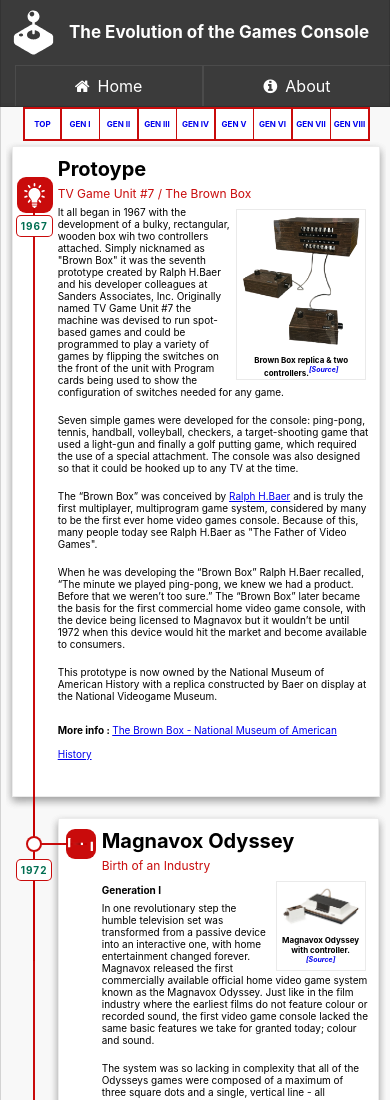
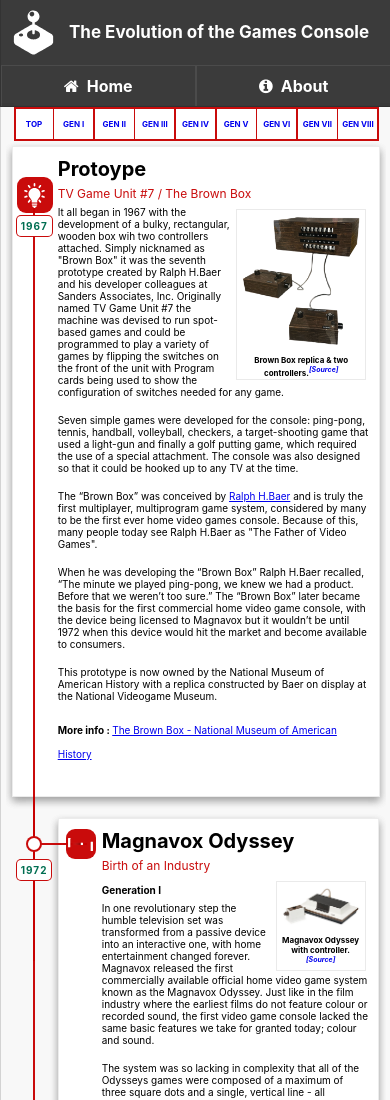
Before and after one commit to dybacz/evolution-of-consoles, a plain HTML site: page index.html in a window 390 px wide. Shown: the top 1100 px of the page. Drawn offline with Linux system fonts and the light colour scheme; files whose address does not match are found by name.

Commit message:
Finished media querys

```diff
--- a/css/style.css
+++ b/css/style.css
@@ -15,7 +15,7 @@ body {
    background-image: url(../images/other/controller.svg);
    background-attachment: fixed;
    background-repeat: space;
-   padding: 0 120px 0 120px;
+   padding: 0 7.5% 0 7.5%;
    min-height: 100%;
    display: grid;
    grid-template-rows: auto 1fr auto ;
@@ -33,6 +33,7 @@ header {
     border-style: solid;
     border-width: 0 1px 1px 1px;
     border-color: #333333;
+    width: 100%;
     grid-row-start: 1;
     grid-row-end: 2;
 }
@@ -43,7 +44,7 @@ header > p {
   line-height: 80px;
   font-weight: bold;
   padding-left: 8px;
-  font-size: 32px;
+  font-size: 1em;
 }
 
 nav li i {
@@ -103,7 +104,7 @@ header nav a:active{
 }
 
 .list-inline > li a {
-  padding: 10px 23px 10px 23px;
+  padding: 10px 0 10px 0;
   box-sizing: border-box;
   text-decoration: none;
   text-transform: uppercase;
@@ -546,6 +547,18 @@ footer{
     box-sizing: border-box;
 }
 
+
+@media (max-width: 1330px) {
+
+  .list-inline > li {
+    width: calc(100% / 9);
+  }
+
+  .list-inline > li a {
+    padding: 10px 0px 10px 0px;
+  }
+}
+
 @media (max-width: 768px) {
 
   body {
@@ -662,32 +675,35 @@ footer{
 
   .list-inline > li {
     padding: 0px 5px 0px 5px;
-    width: 75px;
   }
 
   .list-inline > li a {
-    font-weight: 600;
+    font-weight: 700;
     font-size: 12px;
     padding: 10px 0px 10px 0px;
   }
 }
-@media (max-width: 567.9px) {
+@media (max-width: 725px) {
 
   body {
     padding: 0 20px 0 20px;
   }
 
   header nav li {
-    width: 216px;
+    width: 50%;
   }
 
   header nav a {
   line-height: 40px;
   }
 
+  header nav ul {
+    width: 100%;
+    text-align: center;
+  }
+
   .list-inline > li {
     padding: 0px 0px 0px 0px;
-    width: 47px;
   }
 
   .list-inline > li a {
@@ -707,7 +723,7 @@ footer{
 
   header > p {
     line-height: 60px;
-    font-size: 18px;
+    font-size: 26px;
   }
 
   header nav a {
@@ -716,12 +732,6 @@ footer{
     border-right: 1px;
     border-style: solid;
     border-color: #ffffff15;
-  }
-
-  header nav li {
-    width: 210px;
-    font-weight: normal;
-    text-align: center;
   }
 
   .panel {
@@ -875,7 +885,6 @@ footer{
     padding: 0px 0px 0px 0px;
     margin-right: -3px;
     margin-left: -2px;
-    width: 45px;
   }
 
   .list-inline > li a {
@@ -898,17 +907,6 @@ footer{
     line-height: 65px;
     font-size: 17px;
   }
-
-  header nav li {
-    width: 188px;
-  }
-
-  .list-inline > li {
-    padding: 0px 0px 0px 0px;
-    margin-right: -3px;
-    margin-left: -2px;
-    width: 39px;
-  }
 }
 @media (max-width: 375px) {
 
@@ -916,15 +914,4 @@ footer{
     font-size: 14px;
   }
 
-  header nav li {
-      width: 160px;
-  }
-
-  .list-inline > li {
-    width: 32px;
-  }
-
-  .list-inline > li a {
-    font-weight: 450;
-  }
 }
```
